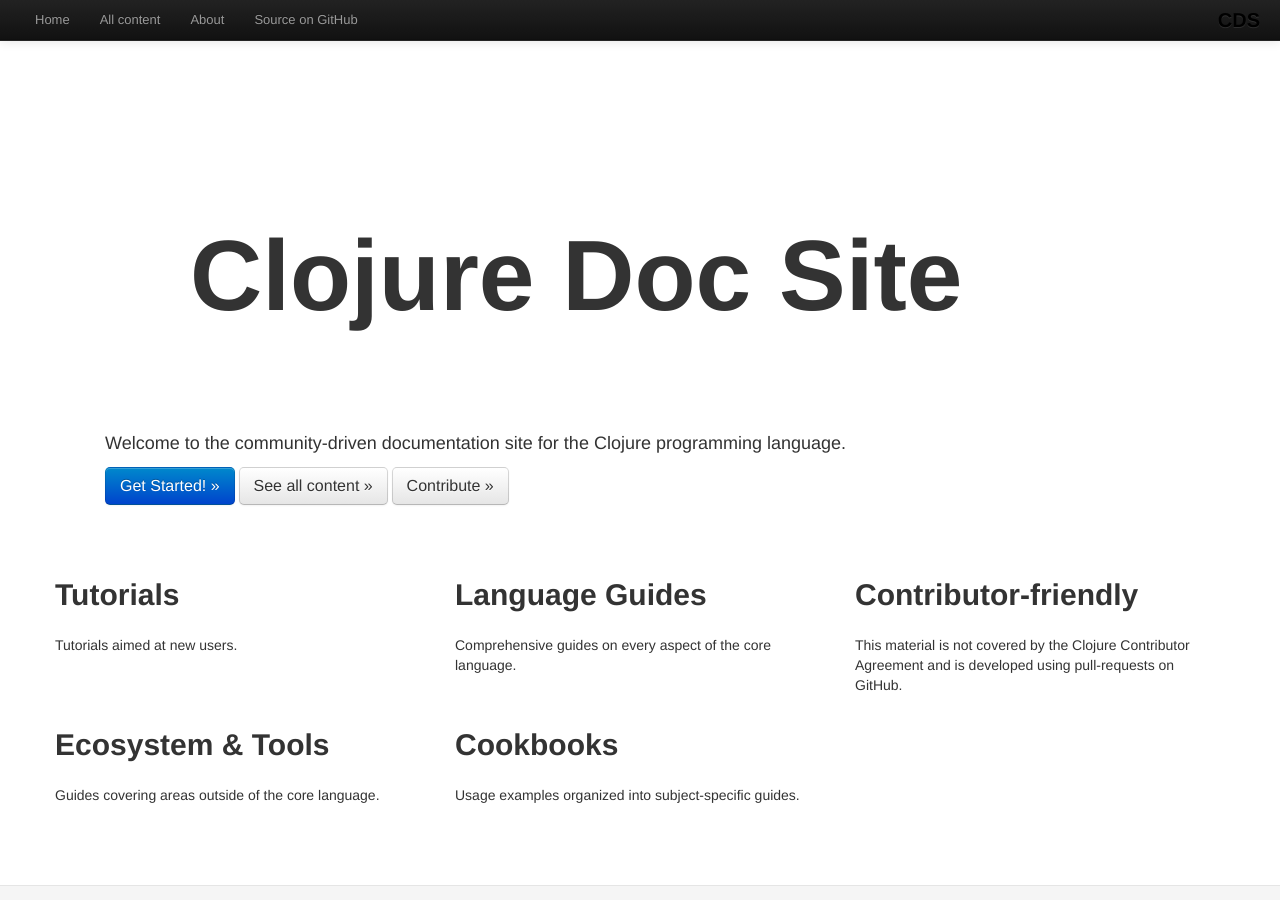
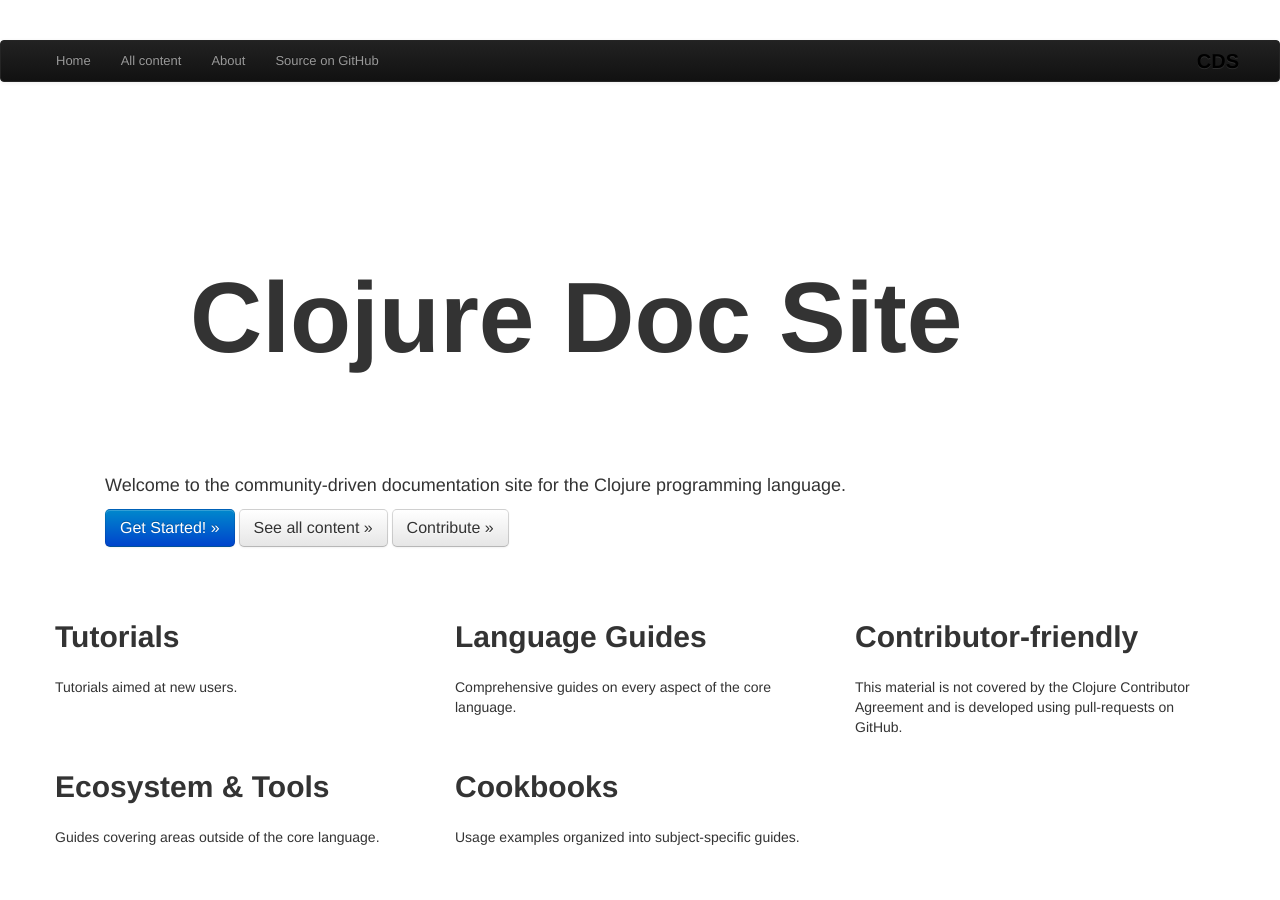
Before and after one commit to clojuredocs/guides, a Jekyll site: the page built from index.html, in a window 1280 px wide and 900 px high. Built offline with Jekyll 4.4.1, drawn with Linux system fonts in a browser that asks for light colours; some web fonts are replaced; Markdown is read by kramdown in place of the engine named in the settings.

Commit message:
Make navbar not fixed to top, closes #4

```diff
--- a/_layouts/article.html
+++ b/_layouts/article.html
@@ -29,7 +29,7 @@
     </script>
   </head>
   <body>
-    <div class='navbar navbar-inverse navbar-fixed-top'>
+    <div class='navbar navbar-inverse'>
       <div class='navbar-inner'>
         <div class='container-fluid'>
           <a class='btn btn-navbar' data-target='.nav-collapse' data-toggle='collapse'>
--- a/_layouts/default.html
+++ b/_layouts/default.html
@@ -30,7 +30,7 @@
     </script>
   </head>
   <body style='height: 100%'>
-    <div class='navbar navbar-inverse navbar-fixed-top'>
+    <div class='navbar navbar-inverse'>
       <div class='navbar-inner'>
         <div class='container-fluid'>
           <a class='btn btn-navbar' data-target='.nav-collapse' data-toggle='collapse'>
```
